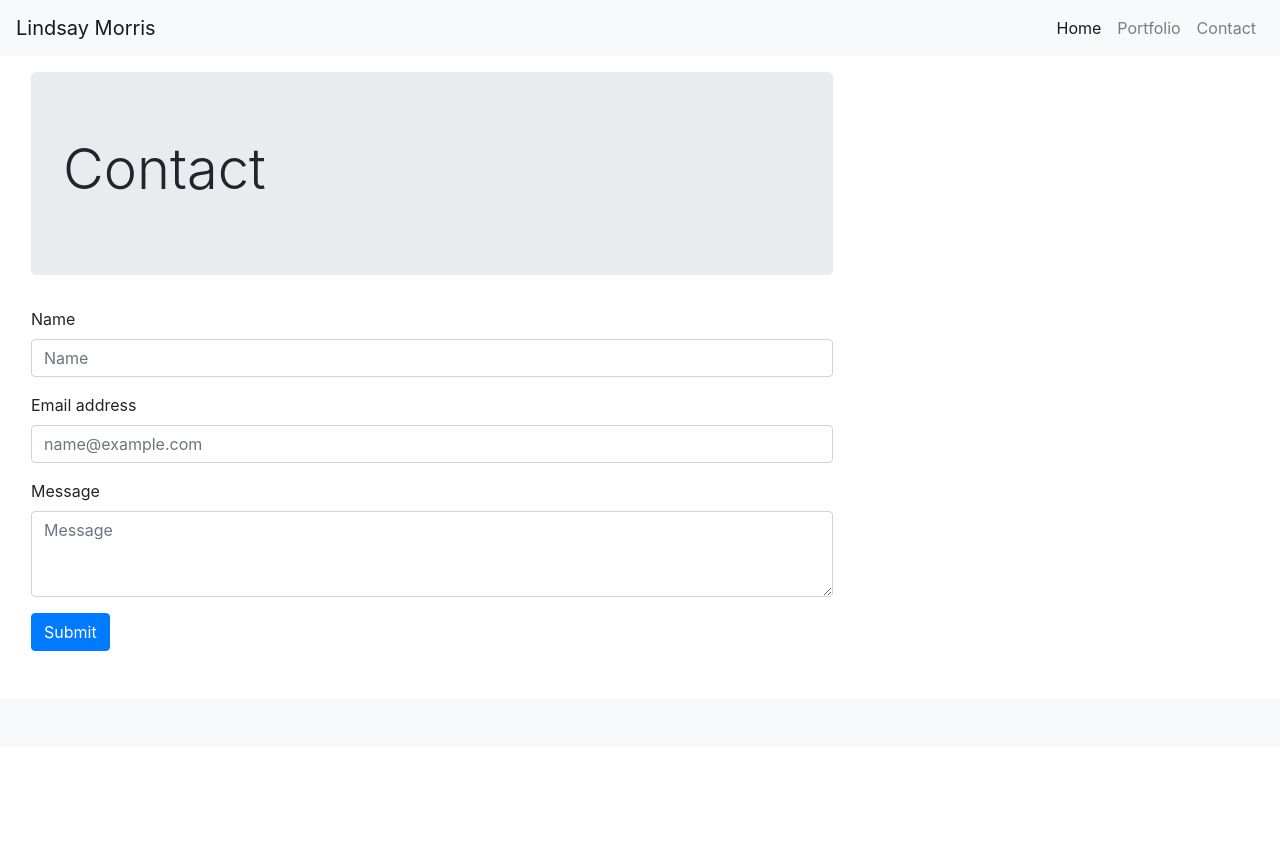
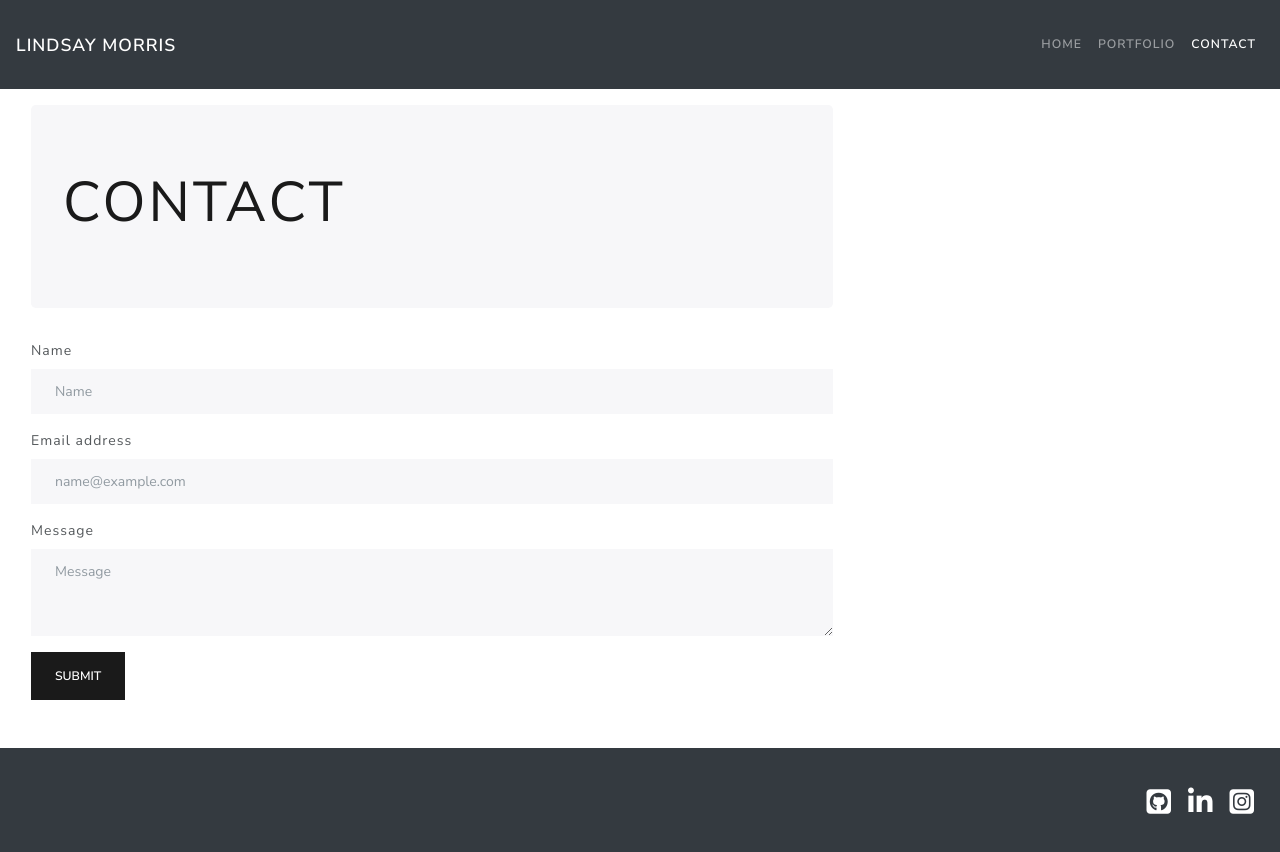
Before and after one commit to lindsaymorris813/portfolio1, a plain HTML site: page contact.html in a window 1280 px wide. Before the commit the page ends 800 px from the top, so only its background shows below. Drawn offline with nearby package versions, Linux system fonts and the light colour scheme.

Commit message:
updates to layout, readme

```diff
--- a/contact.html
+++ b/contact.html
@@ -3,30 +3,32 @@
 
 <head>
     <meta charset="UTF-8">
-    <title>Contact Lindsay Morris</title>
-    <link rel="stylesheet" href="/Assets/reset.css">
-    <link rel="stylesheet" href="https://cdn.jsdelivr.net/npm/bootstrap@4.5.3/dist/css/bootstrap.min.css" integrity="sha384-TX8t27EcRE3e/ihU7zmQxVncDAy5uIKz4rEkgIXeMed4M0jlfIDPvg6uqKI2xXr2" crossorigin="anonymous">
+    <title>Lindsay Morris's Portfolio</title>
+    <link rel="stylesheet" href="Assets/reset.css">
+    <link rel="stylesheet" href="https://cdn.jsdelivr.net/npm/bootstrap@4.5.3/dist/css/bootstrap.min.css"
+      integrity="sha384-TX8t27EcRE3e/ihU7zmQxVncDAy5uIKz4rEkgIXeMed4M0jlfIDPvg6uqKI2xXr2" crossorigin="anonymous">
+      <link rel="stylesheet" href="Assets/bootstrap.css">
       <script src="https://code.jquery.com/jquery-3.5.1.slim.min.js"
       integrity="sha384-DfXdz2htPH0lsSSs5nCTpuj/zy4C+OGpamoFVy38MVBnE+IbbVYUew+OrCXaRkfj"
       crossorigin="anonymous"></script>
     <script src="https://cdn.jsdelivr.net/npm/bootstrap@4.5.3/dist/js/bootstrap.bundle.min.js"
       integrity="sha384-ho+j7jyWK8fNQe+A12Hb8AhRq26LrZ/JpcUGGOn+Y7RsweNrtN/tE3MoK7ZeZDyx"
       crossorigin="anonymous"></script>
+      <script src="https://kit.fontawesome.com/14c899f3d3.js" crossorigin="anonymous"></script>
 </head>
 
 <body>
-    <nav class="navbar navbar-expand-lg navbar-light bg-light">
-        <a class="navbar-brand" href="index.html">Lindsay Morris</a>
-        <button class="navbar-toggler" type="button" data-toggle="collapse" data-target="#navbarNavAltMarkup"
-            aria-controls="navbarNavAltMarkup" aria-expanded="false" aria-label="Toggle navigation">
+    <nav class="navbar navbar-expand-lg navbar-dark bg-dark">
+        <a class="navbar-brand" href="#">Lindsay Morris</a>
+        <button class="navbar-toggler" type="button" data-toggle="collapse" data-target="#navbarColor02" aria-controls="navbarColor02" aria-expanded="false" aria-label="Toggle navigation">
           <span class="navbar-toggler-icon"></span>
         </button>
-        <div class="collapse navbar-collapse" id="navbarNavAltMarkup">
+
+        <div class="ml-auto collapse navbar-collapse" id="navbarColor02">
           <div class="ml-auto navbar-nav">
-                <a class="nav-link active" href="index.html">Home <span class="sr-only">(current)</span></a>
+            <a class="nav-link" href="index.html">Home <span class="sr-only">(current)</span></a>
             <a class="nav-link" href="portfolio.html">Portfolio</a>
-                <a class="nav-link" href="contact.html">Contact</a>
-            </div>
+            <a class="nav-link active" href="contact.html">Contact</a>
         </div>
       </nav>
     <div class="container ml-3 mt-3" style="width: 65%;">
@@ -44,12 +46,24 @@
             </div>
             <div class="form-group">
                 <label for="exampleFormControlTextarea1">Message</label>
-                <textarea class="form-control" id="exampleFormControlTextarea1" rows="3" placeholder="Message"></textarea>
+                <textarea class="form-control" id="exampleFormControlTextarea1" rows="3"
+                    placeholder="Message"></textarea>
             </div>
             <button type="submit" class="btn btn-primary">Submit</button>
 
     </div>
-    <footer class="footer bg-light w-100 mt-5 p-4">
+        <footer class="navbar-nav footer bg-dark mt-5 p-4">
+        <div class="row ml-auto">
+            <div class="ml-auto m-3">
+                <a href="http://lindsaymorris813.github.io/"><i class="fab fa-github-square fa-2x" style="color:white";></i></a>
+            </div>
+            <div class="ml-auto m-3">
+                <a href="www.linkedin.com/in/lindsaymorris813"><i class="fab fa-linkedin-in fa-2x" style="color:white";></i></a>
+            </div>
+            <div class="ml-auto m-3">
+                <a href="http://instagram.com/ughhhhstop"><i class="fab fa-instagram-square fa-2x" style="color:white";></i></a>
+</div>
+
     </footer>
 </body>
 
```
Also changed, not shown: index.html (+19 -8 lines), portfolio.html (+22 -10 lines), 1 other file. Lines whose indentation alone changed are shown as unchanged.
